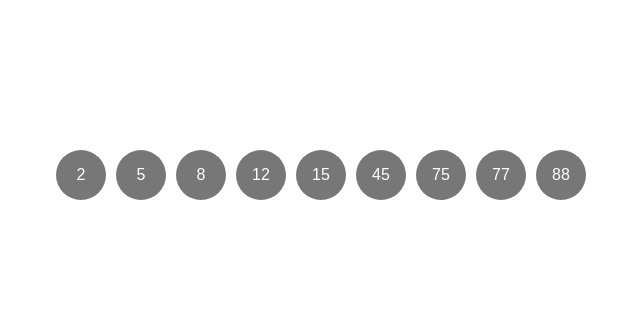
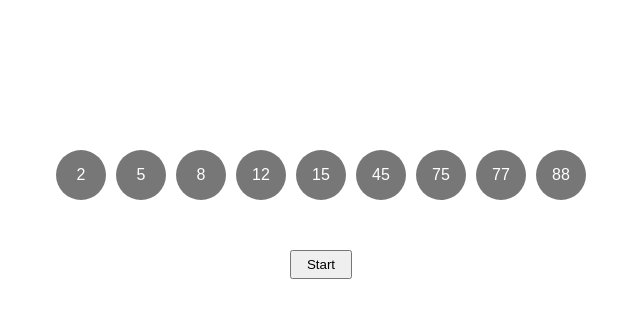
Before and after one commit to chardos/algorithm-viz, a React app: page / in a window 1280 px wide. Shown: the top 318 px of the page, without its empty margins (319-959 px from the left). Built offline with nearby package versions, Linux system fonts and the light colour scheme; the HTML template or start-up script is replaced by a standard one.

Commit message:
Add in dummy faded/highlighted state

```diff
--- a/src/components/BinarySearch/BinarySearch.js
+++ b/src/components/BinarySearch/BinarySearch.js
@@ -7,8 +7,17 @@ class BinarySearchWrap extends Component {
     constructor(){
         super();
         this.state = {
-            array: [2,5,8,12,15,45,75,77,88]
+            array: [2, 5, 8, 12 ,15,45, 75, 77, 88],
+            faded: [2, 5],
+            highlighted: 3
         }
+    }
+
+    start = () => {
+        console.log(this.state.array);
+        // this.setState({
+        //     array: binarySearch(this.state.array)
+        // })
     }
     render() {
         var style = {
@@ -28,6 +37,8 @@ class BinarySearchWrap extends Component {
                         )
                     })}
                 </div>
+
+                <button className="binary-search__sort-button" onClick={this.start}>Start</button>
             </div>
         );
     }
--- a/src/components/BinarySearch/BinarySearch.scss
+++ b/src/components/BinarySearch/BinarySearch.scss
@@ -1,7 +1,10 @@
 .binary-search{
     padding-top: 150px;
-    display: flex;
-    justify-content: center;
+}
+.binary-search-wrap{
+    margin: 0 auto;
+    height: 50px;
+    margin-bottom: 50px;
 }
 .binary-search__box-wrap{
     position: relative;
@@ -17,8 +20,13 @@
     color: white;
     background-color: #777;
     border-radius: 50%;
+    transition: all .3s;
 
     &:last-child{
         margin-right: 0;
     }
 }
+
+.binary-search__sort-button{
+    padding: 5px 15px;
+}
```
